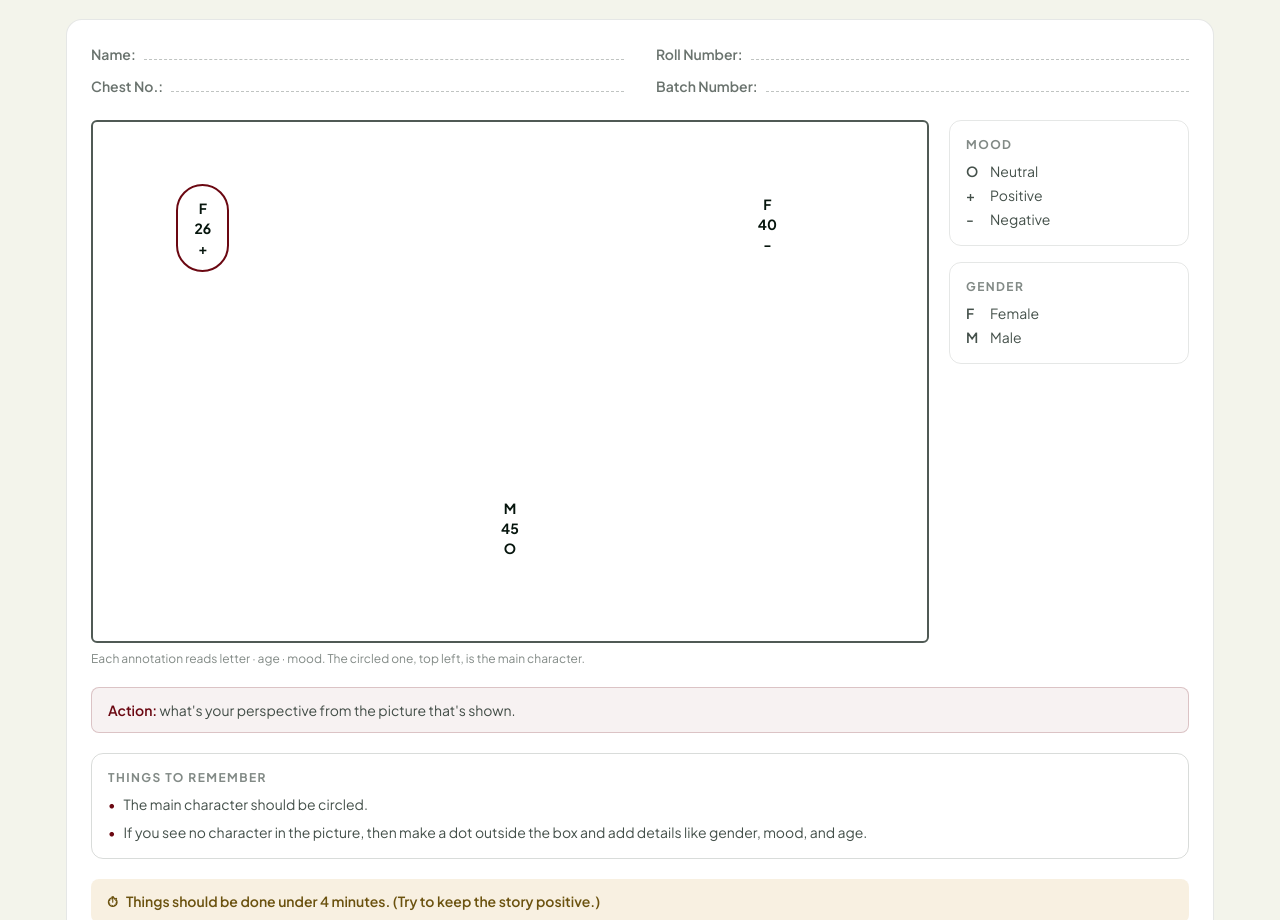
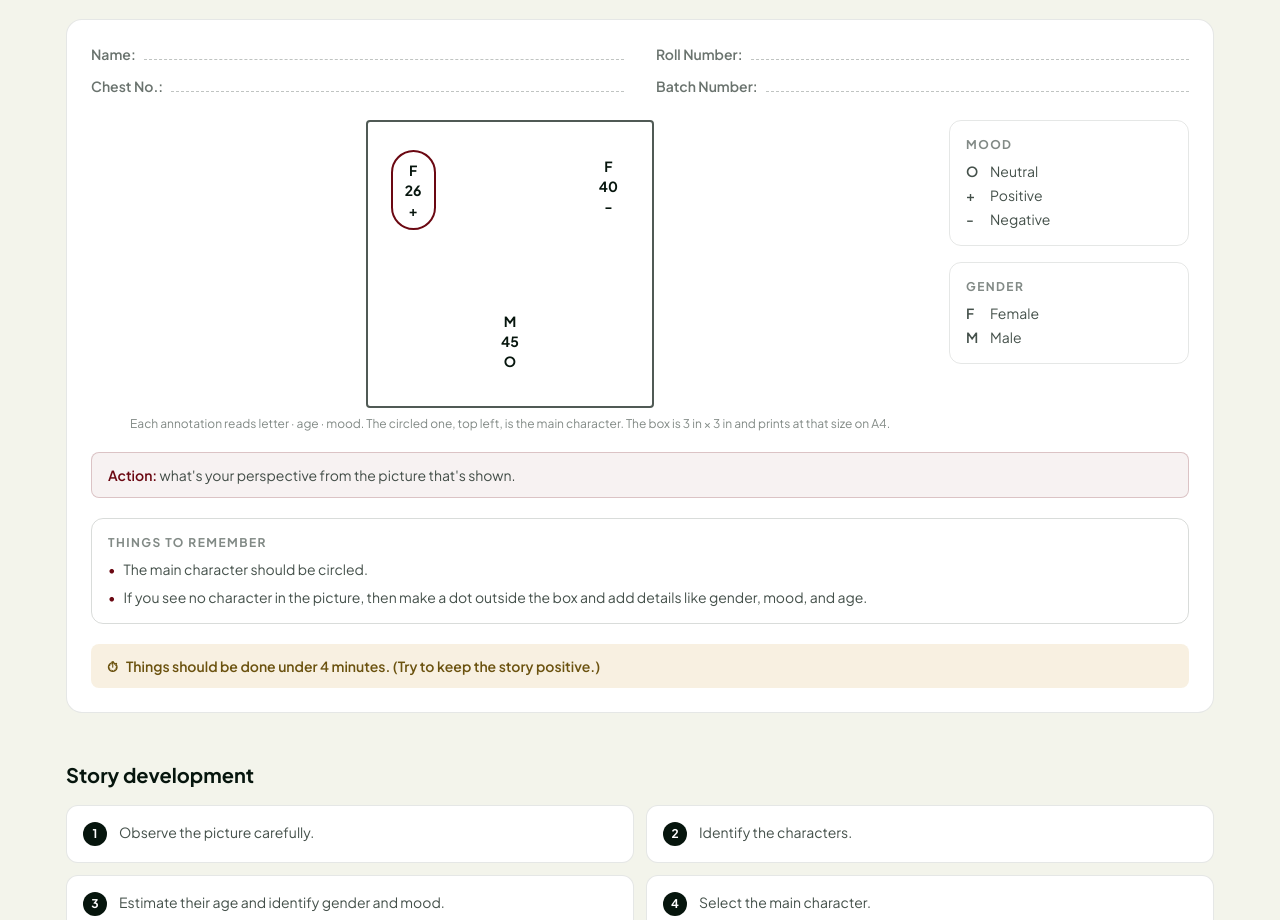
Before and after one commit to amansaroj2304/LearnersPark-2.0, a Next.js app: page /ppdt in a window 1280 px wide. Shown: the part 1282-2202 px from the top of the page. Built offline with nearby package versions, Linux system fonts and the light colour scheme; no server answers.

Commit message:
fix(ppdt): answer-sheet box is a true 3in square (#9)
Uses physical units so the box measures 3 inches when printed on A4;
on narrow screens it shrinks only when 3in would overflow.

Co-authored-by: amansaroj2304 <3.10095508e+08+amansaroj2304@users.noreply.github.com>

```diff
--- a/src/app/ppdt/page.tsx
+++ b/src/app/ppdt/page.tsx
@@ -91,6 +91,12 @@ export default function PpdtPage() {
   return (
     <>
       <SiteHeader />
+      <style>{`
+        @media print {
+          @page { size: A4; margin: 15mm; }
+          .ppdt-box { width: 3in !important; height: 3in !important; break-inside: avoid; }
+        }
+      `}</style>
       <main className="bg-bg-light">
         <Container className="py-12 sm:py-16">
           <nav aria-label="Breadcrumb" className="text-xs font-semibold text-ink/45">
@@ -178,27 +184,30 @@ export default function PpdtPage() {
 
               <div className="mt-6 grid gap-5 lg:grid-cols-[1fr_240px]">
                 {/* Answer sheet box */}
-                <figure>
-                  <div className="relative aspect-[16/10] w-full rounded-md border-2 border-ink/70">
-                    <div className="absolute left-[10%] top-[12%] flex flex-col items-center rounded-full border-2 border-crimson px-4 py-3">
+                <figure className="flex flex-col items-center">
+                  <div
+                    className="ppdt-box relative rounded-sm border-2 border-ink/70"
+                    style={{ width: "min(3in, 100%)", aspectRatio: "1 / 1" }}
+                  >
+                    <div className="absolute left-[8%] top-[10%] flex flex-col items-center rounded-full border-2 border-crimson px-3 py-2">
                       <span className="text-sm font-bold text-ink">F</span>
                       <span className="text-sm font-bold text-ink">26</span>
                       <span className="text-sm font-bold text-ink">+</span>
                     </div>
-                    <div className="absolute right-[18%] top-[14%] flex flex-col items-center">
+                    <div className="absolute right-[12%] top-[12%] flex flex-col items-center">
                       <span className="text-sm font-bold text-ink">F</span>
                       <span className="text-sm font-bold text-ink">40</span>
                       <span className="text-sm font-bold text-ink">-</span>
                     </div>
-                    <div className="absolute bottom-[16%] left-1/2 flex -translate-x-1/2 flex-col items-center">
+                    <div className="absolute bottom-[12%] left-1/2 flex -translate-x-1/2 flex-col items-center">
                       <span className="text-sm font-bold text-ink">M</span>
                       <span className="text-sm font-bold text-ink">45</span>
                       <span className="text-sm font-bold text-ink">O</span>
                     </div>
                   </div>
-                  <figcaption className="mt-2 text-xs text-ink/50">
+                  <figcaption className="mt-2 text-center text-xs text-ink/50">
                     Each annotation reads letter · age · mood. The circled one, top left, is the main
-                    character.
+                    character. The box is 3 in × 3 in and prints at that size on A4.
                   </figcaption>
                 </figure>
 
```
